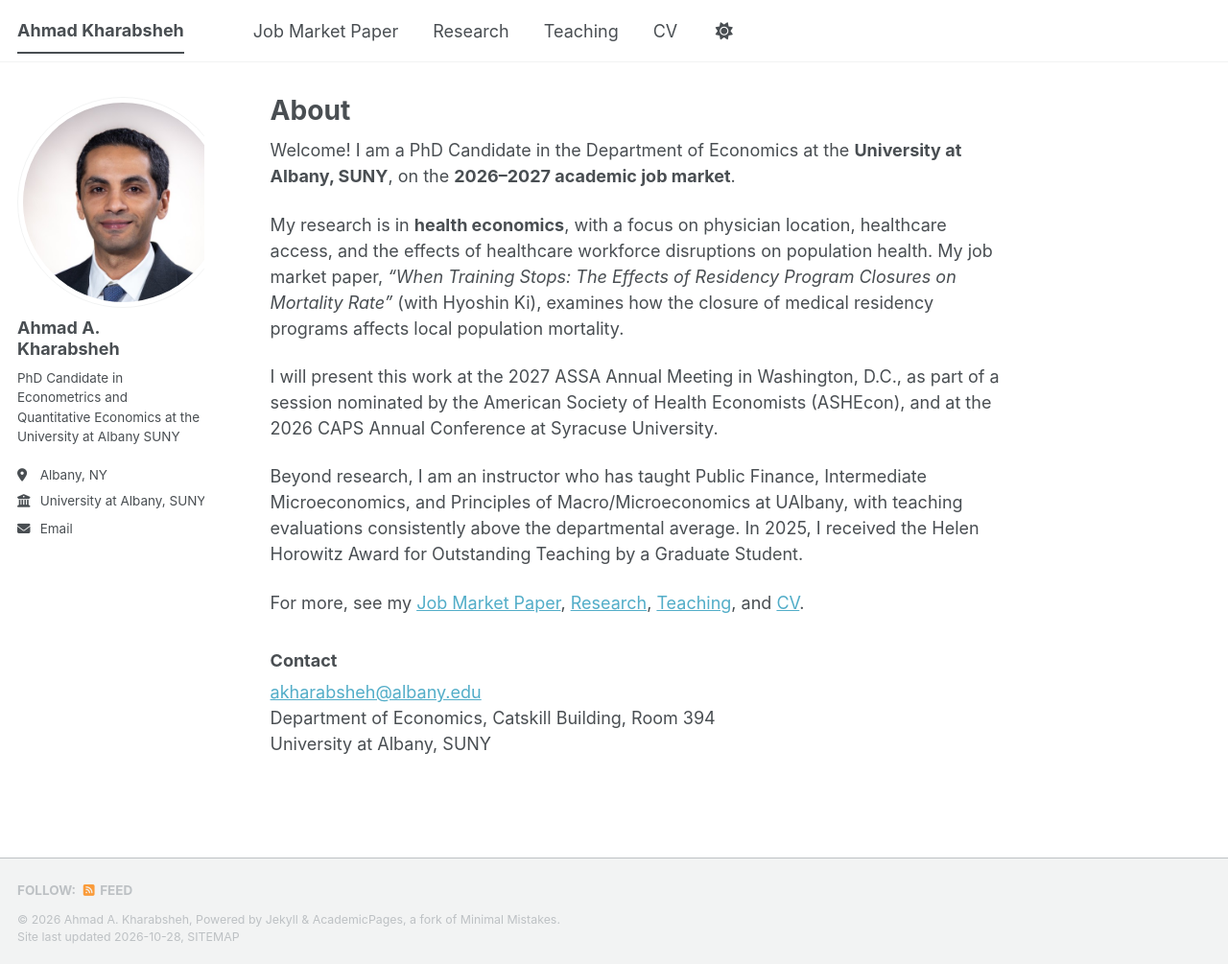
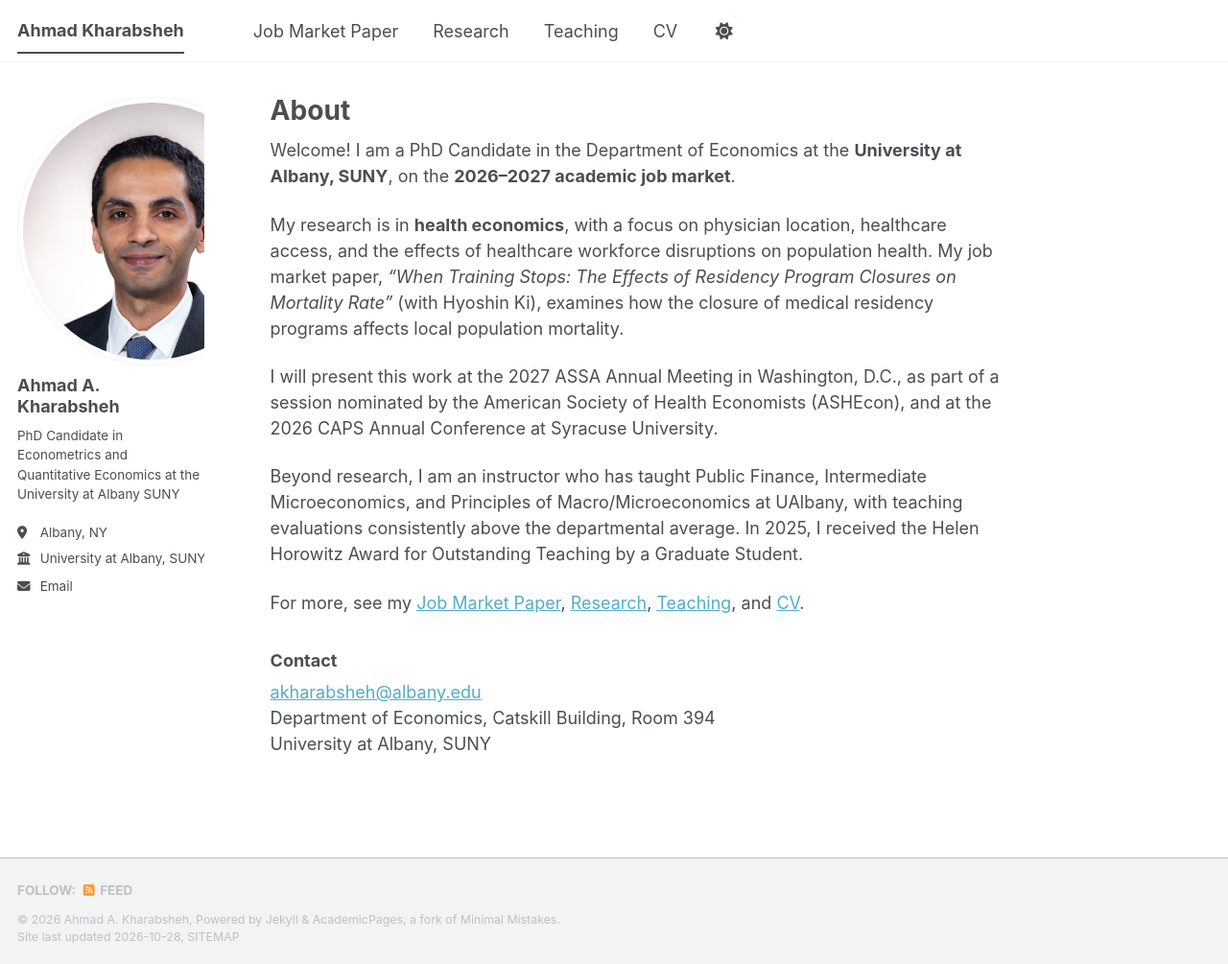
Before and after one commit to Kharabshehahmad/Kharabshehahmad.github.io, a Jekyll site: the page built from _pages/about.md, in a window 1280 px wide and 1005 px high. Shown: the whole window at 96% size. Built offline with Jekyll 4.4.1, drawn with Linux system fonts in a browser that asks for light colours; a script bundle is joined from its source files by our own code; library files that are not in the unit come from our copies.

Commit message:
Update head.html

```diff
--- a/_includes/head.html
+++ b/_includes/head.html
@@ -1,14 +1,14 @@
 <meta name="robots" content="noindex, nofollow">
 <style>
   .author__avatar img {
-    max-width: 220px !important;
+    max-width: 280px !important;
     border-radius: 50% !important;
   }
   @media (min-width: 64em) {
     .sidebar .author__avatar img {
-      max-width: 220px !important;
-      width: 220px !important;
-      height: 220px !important;
+      max-width: 280px !important;
+      width: 280px !important;
+      height: 280px !important;
     }
   }
 </style>
```
